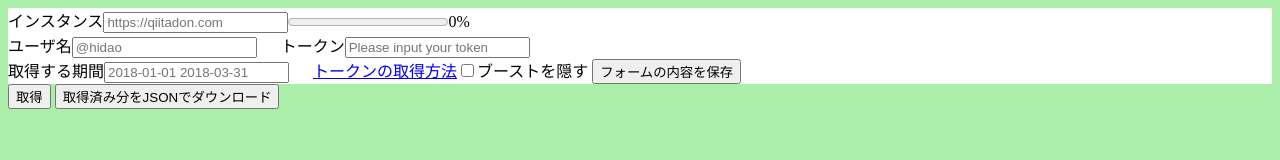
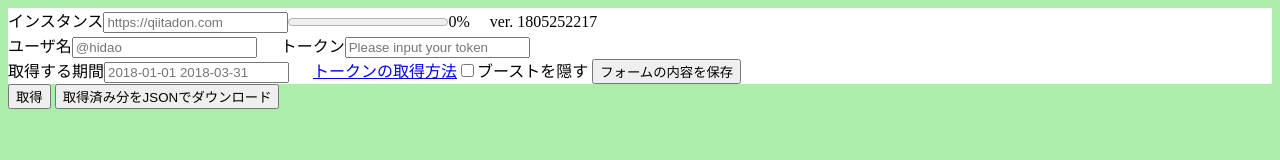
Before and after one commit to hidao80/MastoOwn, a plain HTML site: page index.html in a window 1280 px wide. Drawn offline with Linux system fonts and the light colour scheme.

Commit message:
feat: 画面にバージョン番号を表示

```diff
--- a/index.html
+++ b/index.html
@@ -8,7 +8,7 @@
 </head>
 <body>
 	<div id="form" class='form'>
-		<label for="instance">インスタンス</label><input type="text" id="instance"  placeholder="https://qiitadon.com" value="https://qiitadon.com" /><progress id="progress" max=1 value=0></progress><span id="prog-num">0%</span><br>
+		<label for="instance">インスタンス</label><input type="text" id="instance"  placeholder="https://qiitadon.com" value="https://qiitadon.com" /><progress id="progress" max=1 value=0></progress><span id="prog-num">0%</span>&nbsp;&nbsp;&nbsp;&nbsp;&nbsp;ver. 1805252217<br>
 		<label for="username">ユーザ名</label><input type="text" id="username"  placeholder="@hidao" value="" />&nbsp;&nbsp;&nbsp;&nbsp;&nbsp;
 		<label for="token">トークン</label><input type="text" id="token" placeholder="Please input your token" /><br>
 		<label for="period">取得する期間</label><input type="text" id="period" placeholder="2018-01-01 2018-03-31" />&nbsp;&nbsp;&nbsp;&nbsp;&nbsp;
```
